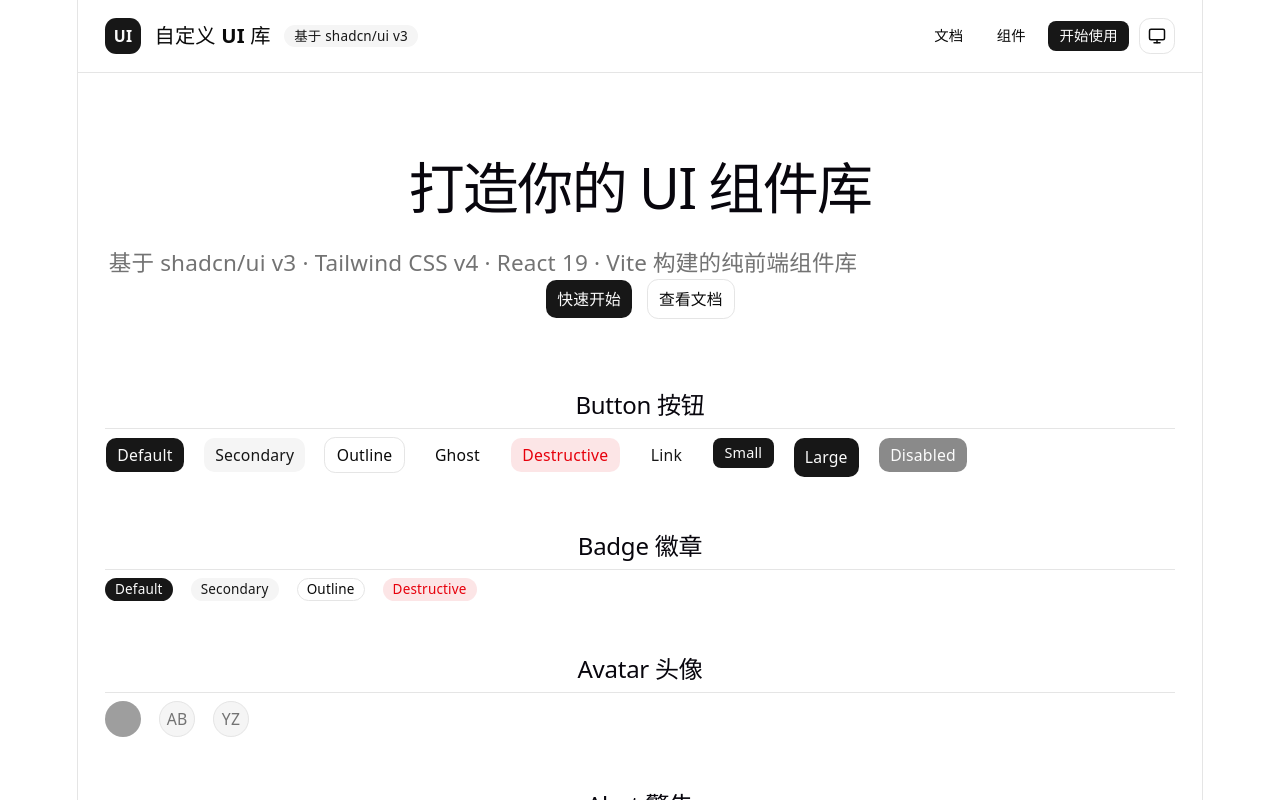
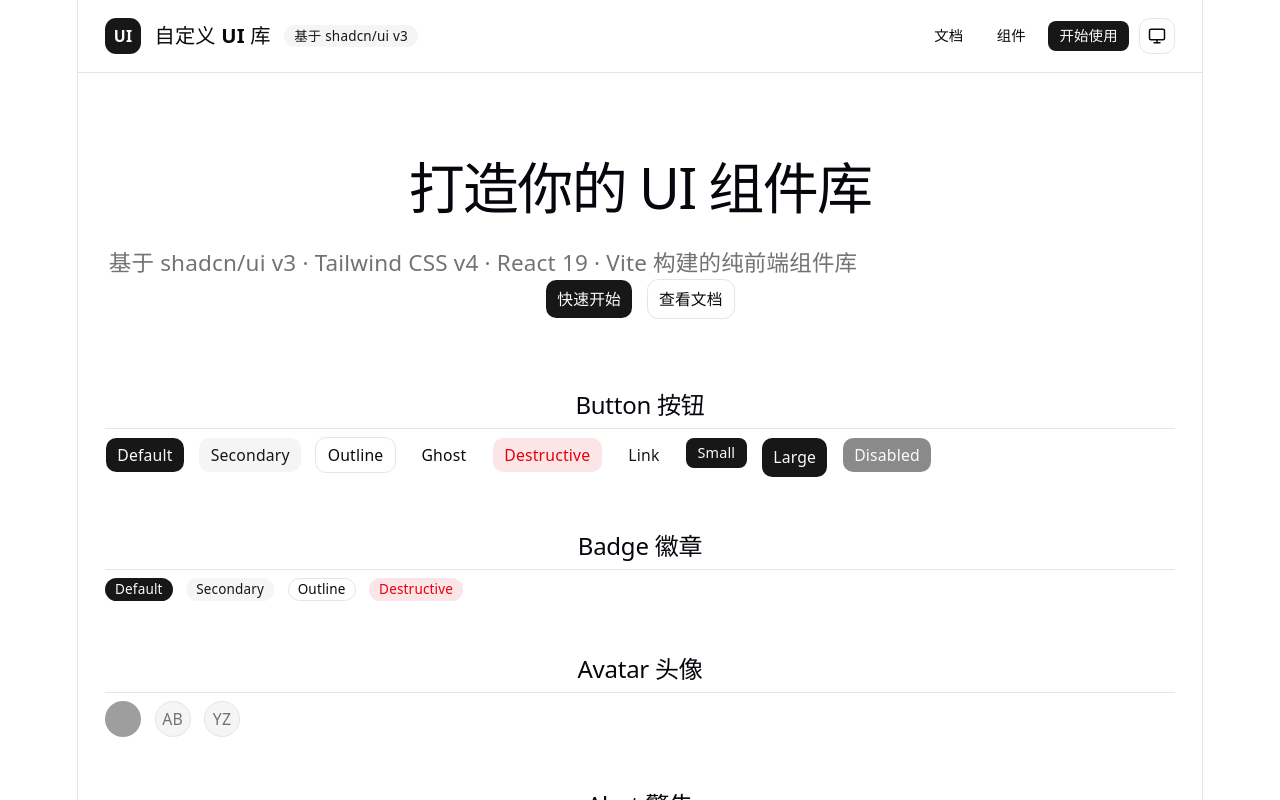
Before and after one commit to stcn52/next-ui, a React (Vite) app: page / in a window 1280 px wide. Shown: the top 800 px of the page. Built offline with nearby package versions, Linux system fonts and the light colour scheme; grey boxes are pictures that could not be loaded.

Commit message:
chore: release v0.2.3
- Bump version 0.2.2 → 0.2.3
- Update CHANGELOG with full compact-ui-review audit sweep notes
- Update AGENTS.md release baseline
- App.tsx: component showcase gap-4→gap-3

```diff
--- a/package.json
+++ b/package.json
@@ -1,7 +1,7 @@
 {
   "name": "@stcn52/next-ui",
   "private": false,
-  "version": "0.2.2",
+  "version": "0.2.3",
   "description": "基于 shadcn/ui v3 + Tailwind CSS v4 + React 19 构建的纯前端 UI 组件库",
   "author": "stcn52",
   "license": "MIT",
--- a/src/App.tsx
+++ b/src/App.tsx
@@ -48,7 +48,7 @@
   return (
     <section className="mb-12">
       <h2 className="text-2xl font-semibold mb-6 text-foreground border-b pb-2">{title}</h2>
-      <div className="flex flex-wrap gap-4 items-start">{children}</div>
+      <div className="flex flex-wrap gap-3 items-start">{children}</div>
     </section>
   )
 }
```
Also changed, not shown: 2 other files (tests, documents, lock files or other folders).
